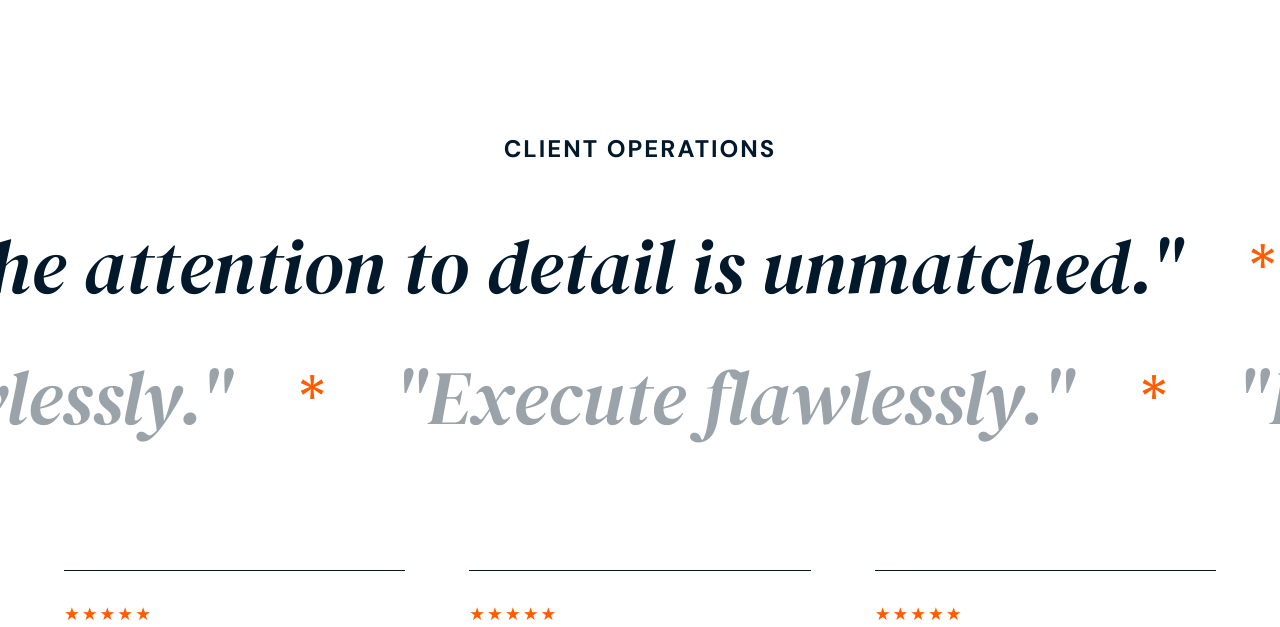
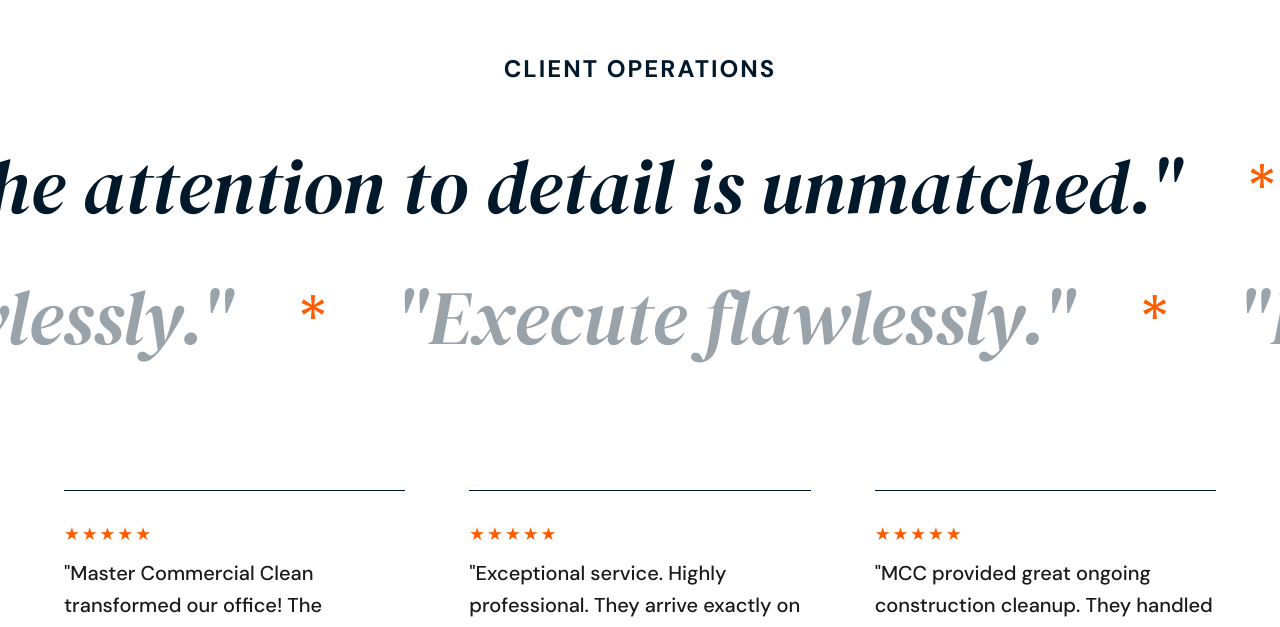
Before and after one commit to JxWayne890/MasterCleanHQ, a React (Vite) app: page / in a window 1280 px wide. Shown: the part 5320-5947 px from the top of the page. Built offline with nearby package versions, Linux system fonts and the light colour scheme.

Commit message:
fix: remove global padding-top from MainLayout to resolve white-on-white logo visibility issues

```diff
--- a/src/layouts/MainLayout.jsx
+++ b/src/layouts/MainLayout.jsx
@@ -8,7 +8,7 @@ const MainLayout = () => {
         <div className="app-container">
             <ScrollToTop />
             <Navbar />
-            <main style={{ minHeight: '100vh', paddingTop: '80px' }}>
+            <main style={{ minHeight: '100vh' }}>
                 <Outlet />
             </main>
             <Footer />
```
